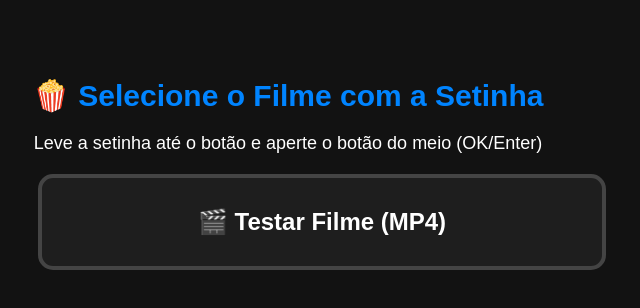
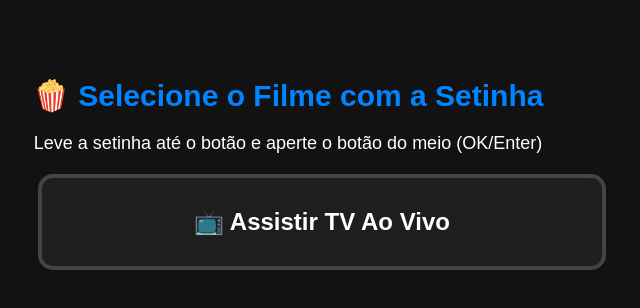
Before and after one commit to MateusZldev/Tv, a plain HTML site: page Index.html in a window 1280 px wide. Shown: the whole page, without its empty margins (352-992 px from the left). Drawn offline with Linux system fonts and the light colour scheme.

Commit message:
Update link text for live TV streaming

```diff
--- a/Index.html
+++ b/Index.html
@@ -43,10 +43,11 @@
     <p style="font-size: 18px;">Leve a setinha até o botão e aperte o botão do meio (OK/Enter)</p>
 
     <div class="grade">
-        <a href="https://commondatastorage.googleapis.com/gtv-videos-bucket/sample/BigBuckBunny.mp4"
+        <!-- Canal de teste ao vivo que está funcionando -->
+        <a href="https://m9.stb.services/cptv/index.m3u8"
            class="btn"
            onclick="window.location.href=this.href; return false;">
-           🎬 Testar Filme (MP4)
+           📺 Assistir TV Ao Vivo
         </a>
     </div>
 
```
